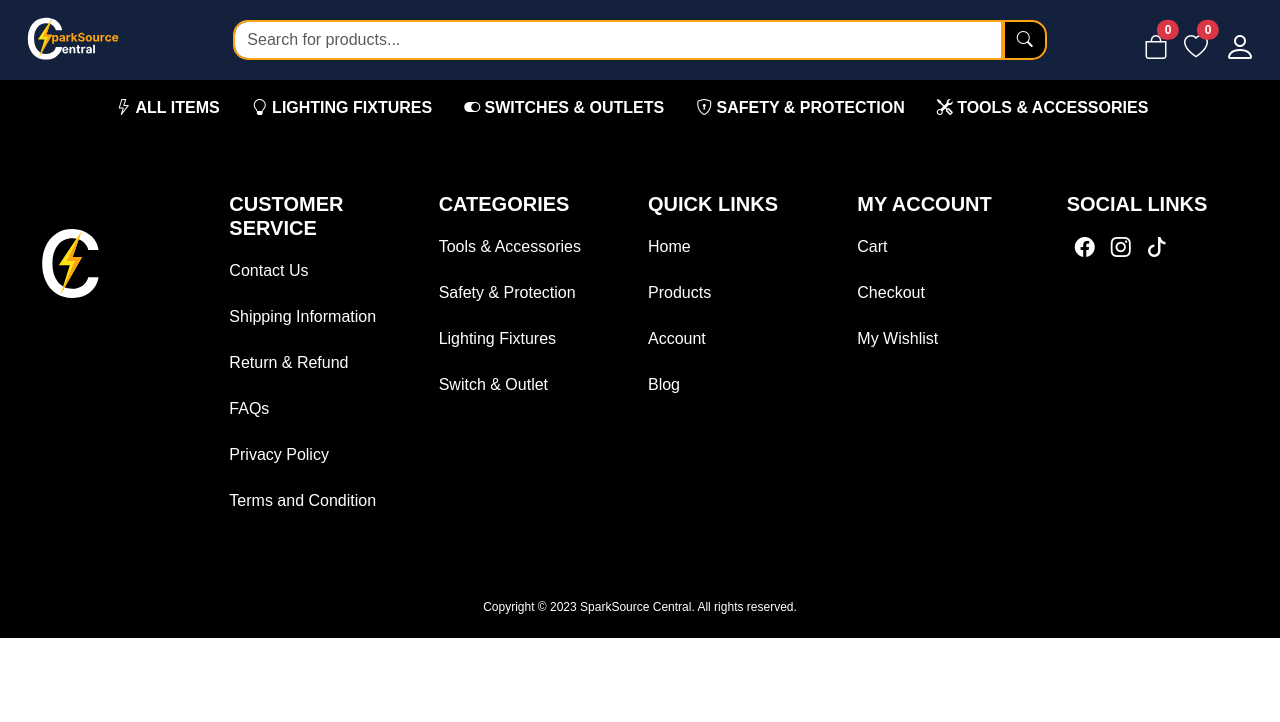
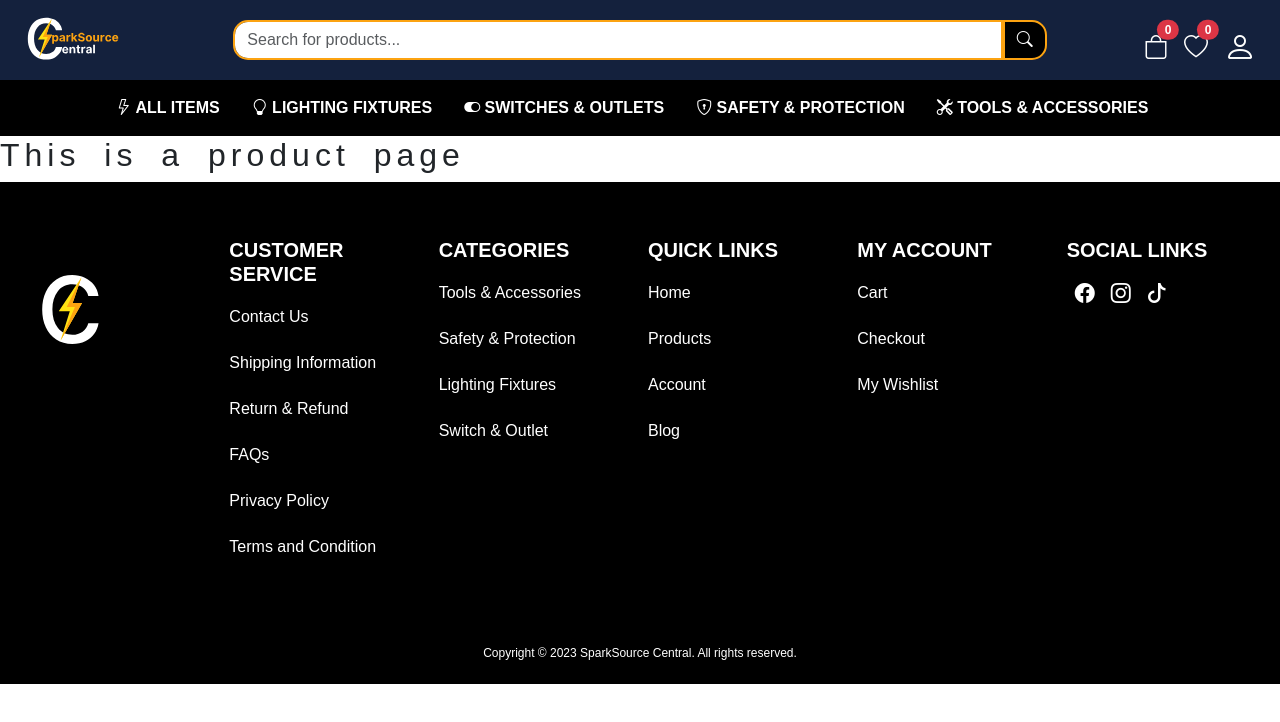
Before and after one commit to jaspherbagor/SparkSourceCentral, a React (Create React App) app in the folder frontend/: page /product in a window 1280 px wide. Shown: the top 722 px of the page. Built offline with nearby package versions, Linux system fonts and the light colour scheme.

Commit message:
added format in the product page and added it in the Route

```diff
--- a/frontend/src/component/pages/product.jsx
+++ b/frontend/src/component/pages/product.jsx
@@ -0,0 +1,11 @@
+import React from "react";
+
+const Product = () => {
+    return(
+        <>
+            <h2>This is a product page</h2>
+        </>
+    )
+}
+
+export default Product;
--- a/frontend/src/component/route.jsx
+++ b/frontend/src/component/route.jsx
@@ -1,10 +1,12 @@
 import React from "react";
 import { Routes, Route } from "react-router-dom";
 import Home from "./pages/home";
+import Product from "./pages/product";
 const Routeway = () => {
     return(
         <Routes>
             <Route path="/" element={<Home/>}/>
+            <Route path="/product" element={<Product/>}></Route>
         </Routes>
     )
 }
```
